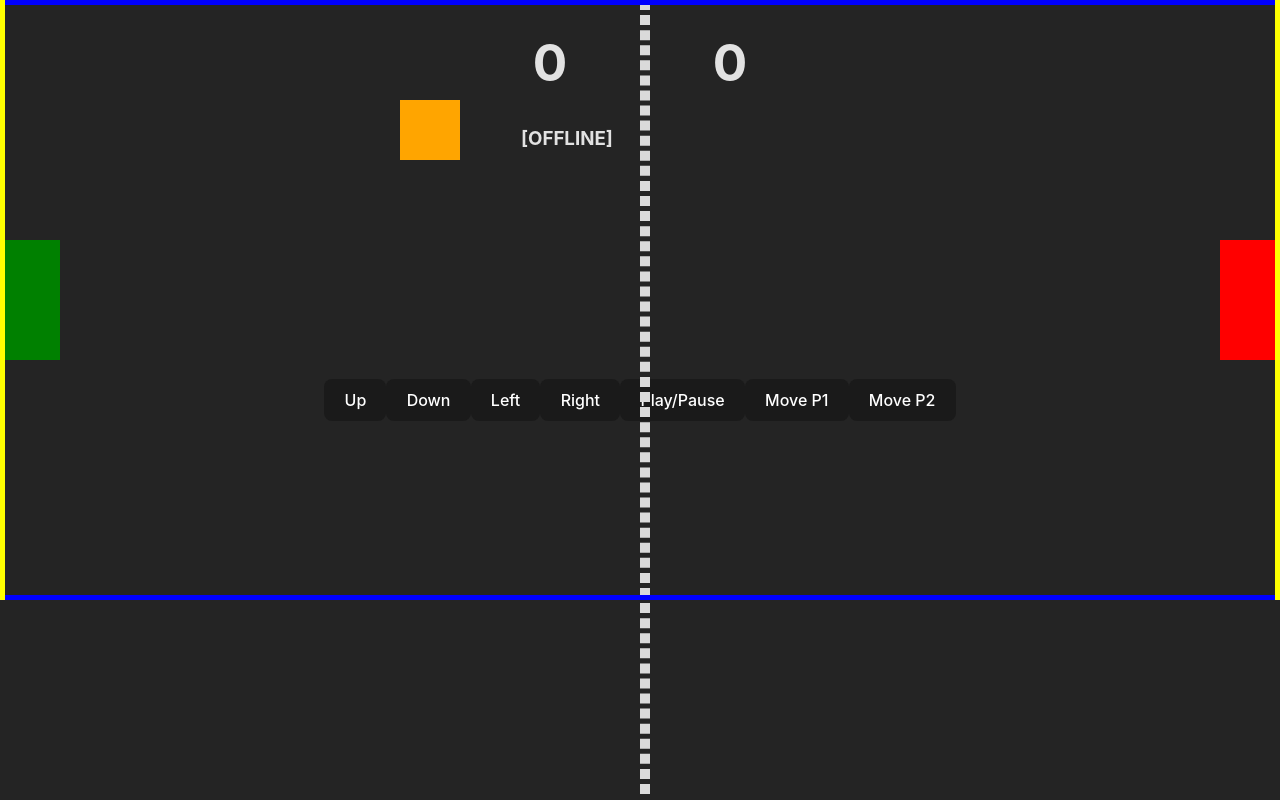
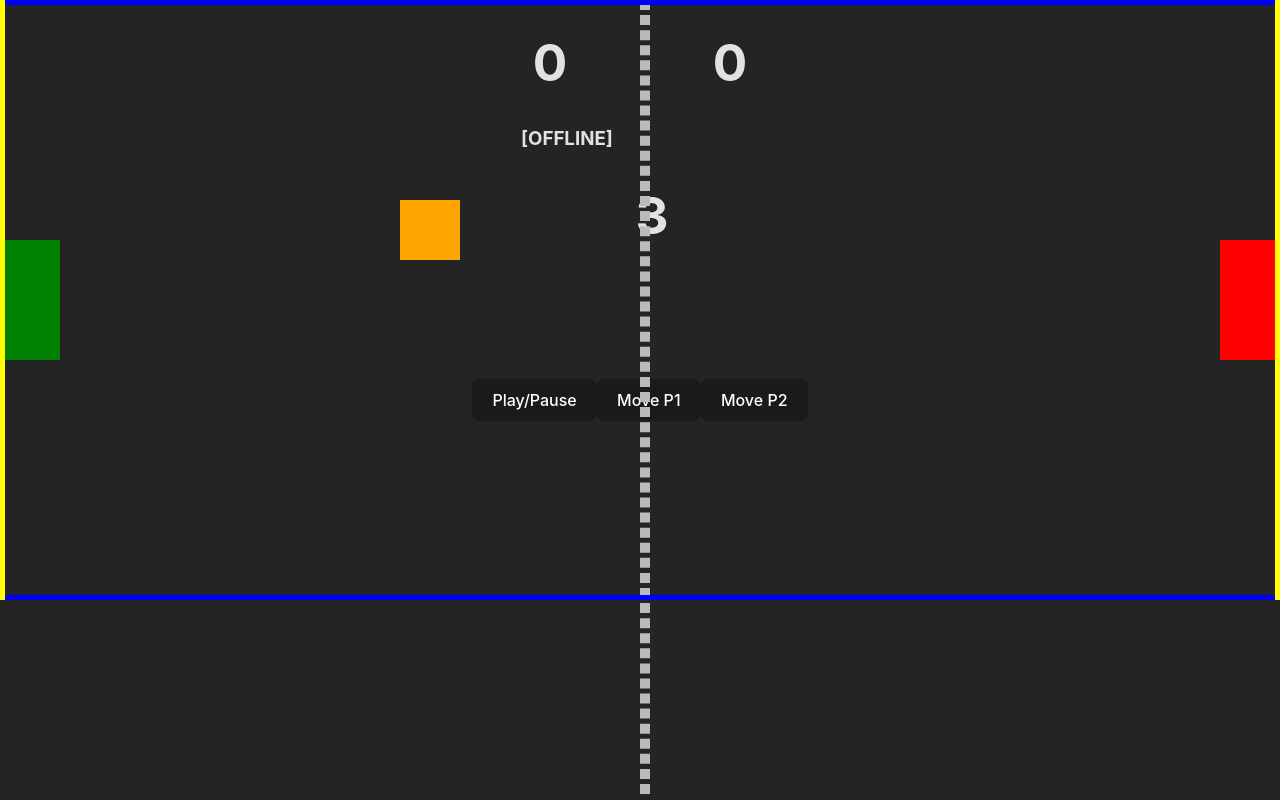
Before and after one commit to Alessandro1918/web-pong-front, a React (Vite) app: page / in a window 1280 px wide. Built offline with nearby package versions, Linux system fonts and the light colour scheme.

Commit message:
feat: countdown after player scores reset game looping

```diff
--- a/src/App.css
+++ b/src/App.css
@@ -11,7 +11,7 @@
   top: 0px;
   left: 50vw;
   height: 98vh;
-  border: 5px dashed #dadada;
+  border: 5px dashed #bababa;
 }
 
 .header {
@@ -31,3 +31,7 @@
 .status {
 
 }
+
+.countdown {
+
+}
--- a/src/App.tsx
+++ b/src/App.tsx
@@ -45,15 +45,18 @@ function App() {
     p2: true
   })
 
-  const [ball, setBall] = useState<RectangleProps>({
+  const [ countdown, setCountdown ] = useState(3)
+
+  const initialBall = {
     x: 400,
-    y: 100,
+    y: 200,
     dx: 0,
     dy: 0,
     width: screen.height / 10,
     height: screen.height / 10,
     color: "orange"
-  })
+  }
+  const [ball, setBall] = useState<RectangleProps>(initialBall)
 
   const [p1, setP1] = useState<RectangleProps>({
     x: 0,
@@ -103,20 +106,18 @@ function App() {
     color: "yellow"
   }
 
-  //At "Play", init ball with random speed and direction
+  //At "Play", start countdown. At zero, start ball
   useEffect(() => {
-    const rx = Math.random() > 0.5 ? 30 : -30     //Or 20, or -20 (don't go straight up/down)
-    const ry = Math.random() > 0.5
-      ? (Math.random() * (50 - 5) + 5)            //Or between 50 to 5,
-      : (Math.random() * ((-5) - (-50)) + (-5))   //or between -5 to -50 (don't go straight left/right)
     if (!isPaused) {
-      setBall({
-        ...ball,
-        dx: rx,
-        dy: ry
-      })
+      const timer = setInterval(() => {
+        setCountdown(countdown - 1)
+        if (countdown == 1) {
+          startBall()
+        }
+      }, 1000)  //1s
+      return () => clearInterval(timer)
     }
-  }, [isPaused])
+  }, [countdown, isPaused])
 
   //Each time the ball moves, wait a time interval and change the ball position again
   useEffect(() => {
@@ -135,21 +136,45 @@ function App() {
 
     //P1 scored
     if (isColliding(ball, rightWall)) {
-      setIsPaused(true)
-      //TODO: score, reset ball
+      setScore({...score, p1: score.p1 + 1})
     }
 
     //P2 scored
     if (isColliding(ball, leftWall)) {
-      setIsPaused(true)
-      //TODO: score, reset ball
+      setScore({...score, p2: score.p2 + 1})
     }
 
+    //Move ball
     const interval = setInterval(() => {
       moveBall(ball.dx!, ball.dy!)
     }, 150) //ms
     return () => clearInterval(interval)
   }, [ball, isPaused])
+
+  //At every score: reset ball and countdown
+  useEffect(() => {
+    setBall(initialBall)
+    setCountdown(3)
+  }, [score])
+
+  //Init ball with random speed and direction
+  function startBall() {
+    if (
+      !isPaused &&
+      ball.dx! == 0 &&
+      ball.dy! == 0
+    ) {
+      const rx = Math.random() > 0.5 ? 30 : -30     //Or 30, or -30 (don't go straight up/down)
+      const ry = Math.random() > 0.5
+        ? (Math.random() * (50 - 5) + 5)            //Or between 50 to 5,
+        : (Math.random() * ((-5) - (-50)) + (-5))   //or between -5 to -50 (don't go straight left/right)
+      setBall({
+        ...ball,
+        dx: rx,
+        dy: ry
+      })
+    }
+  }
 
   function moveBall(dx: number, dy: number) {
     if (!isPaused) {
@@ -169,8 +194,8 @@ function App() {
     }
   }
 
+  //https://www.jeffreythompson.org/collision-detection/rect-rect.php
   function isColliding(obj1: RectangleProps, obj2: RectangleProps) {
-    //https://www.jeffreythompson.org/collision-detection/rect-rect.php
     return (
       obj1.x + obj1.width >= obj2.x &&    // rect1 right edge past rect2 left
       obj1.x <= obj2.x + obj2.width &&    // r1 left edge past r2 right
@@ -190,16 +215,19 @@ function App() {
 
   return (
     <>
-      {/* Header */}
       <div className="header">
-        <h1>{
-          `${score.p1} ${space(10)} ${score.p2}`}
-        </h1>
-        <h3>{
-          `${connectionStatus.p1 ? space(21) : "[OFFLINE]"}
-           ${space(10)}
-           ${connectionStatus.p2 ? space(21) : "[OFFLINE]"}`}
+        <h1>{`${score.p1} ${space(10)} ${score.p2}`}</h1>
+
+        <h3>
+          {`${connectionStatus.p1 ? space(21) : "[OFFLINE]"}
+            ${space(10)}
+            ${connectionStatus.p2 ? space(21) : "[OFFLINE]"}`}
         </h3>
+
+        {
+          countdown > 0 &&
+          <h1>{`${space(1)} ${countdown}`}</h1>
+        }
       </div>
 
       <div className="vertical_dotted_line"></div>
@@ -281,11 +309,6 @@ function App() {
         background: rightWall.color
       }}></div>
 
-      <button onClick={() => moveBall(0, -10)}>Up</button>
-      <button onClick={() => moveBall(0, 10)}>Down</button>
-      <button onClick={() => moveBall(-10, 0)}>Left</button>
-      <button onClick={() => moveBall(10, 0)}>Right</button>
-
       <button onClick={() => setIsPaused(!isPaused)}>Play/Pause</button>
 
       <button onClick={() => movePlayer("P1", Math.random() * 500)}>Move P1</button>
--- a/src/index.css
+++ b/src/index.css
@@ -54,7 +54,7 @@ button:focus-visible {
   outline: 4px auto -webkit-focus-ring-color;
 }
 
-//Used with "  color-scheme: light dark" instead of "color-scheme: dark"
+//Used with "color-scheme: light dark" instead of "color-scheme: dark"
 /* @media (prefers-color-scheme: light) {
   :root {
     color: #213547;
```
